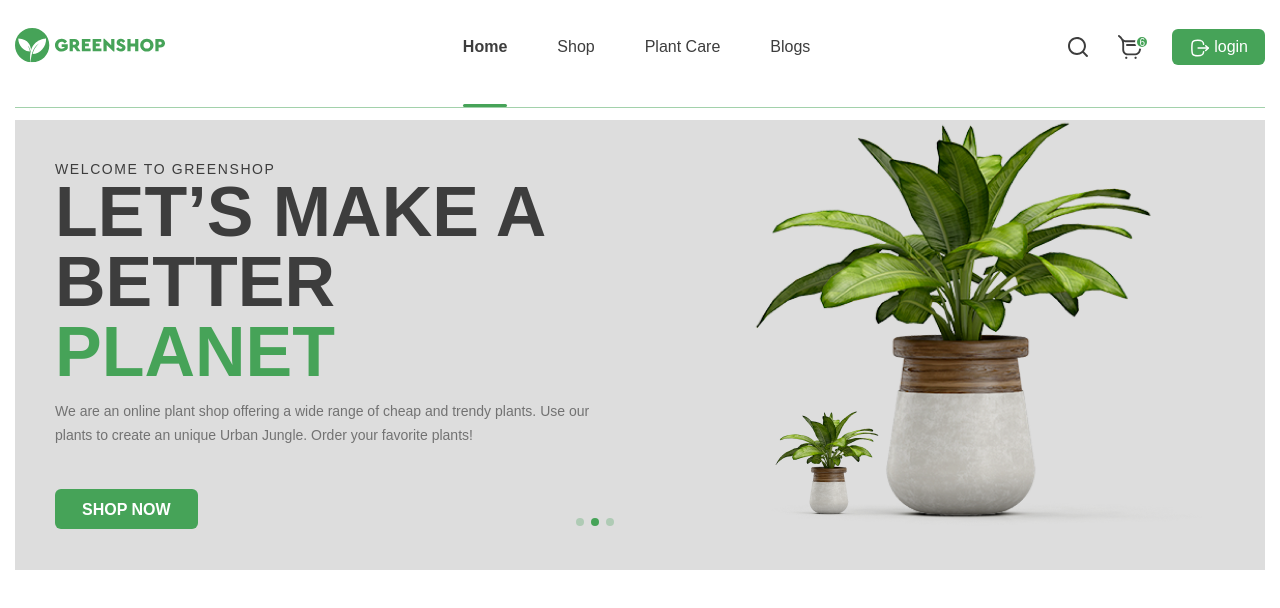
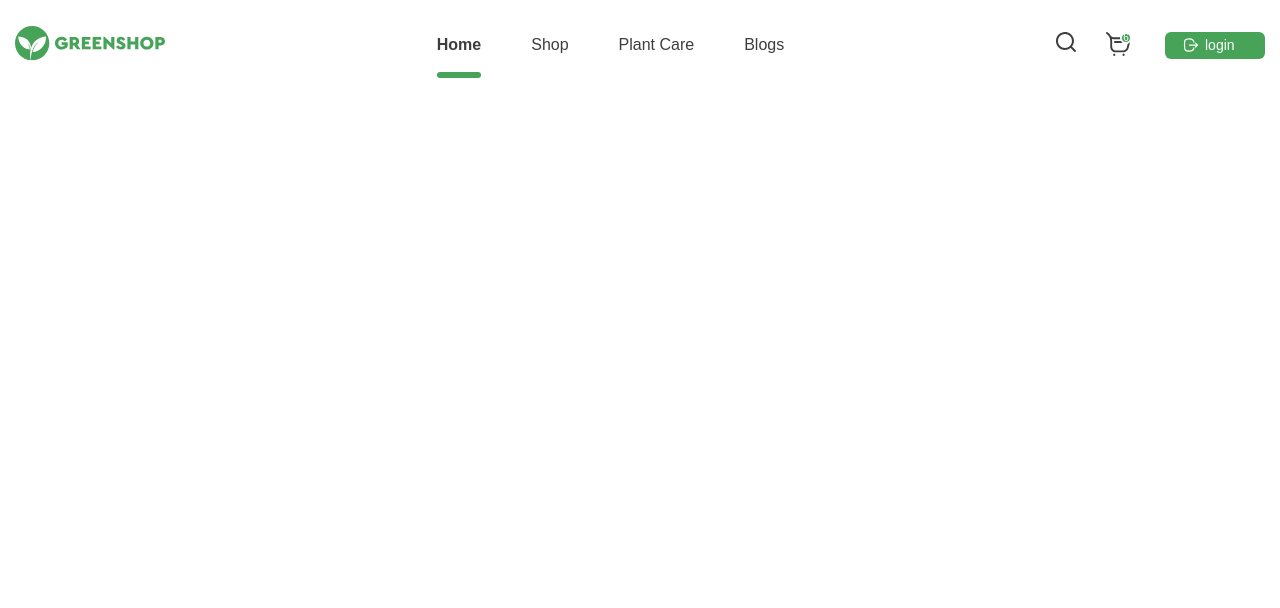
Before and after one commit to Maxxiim/test, a website built with Vite: page index.html in a window 1280 px wide. Built offline with nearby package versions, Linux system fonts and the light colour scheme; files whose address does not match are found by name.

Commit message:
Second commit

```diff
--- a/assets/scss/components/header.scss
+++ b/assets/scss/components/header.scss
@@ -1,114 +1,143 @@
-.header {
-    padding-top: 23px;
+.header {}
+
+.page__header {
+    padding-top: 26px;
 }
 
-.header__wrapper {
+.header__inner {
     display: flex;
     align-items: center;
     justify-content: space-between;
+    @include container();
 }
 
+// header logo start
+
+.header__logo {
+    width: 150px;
+}
+
+.header__logo_link {}
+
+// header nav start
+
+.header__nav {}
 
 .header__nav-list {
     display: flex;
 }
 
-.header__nav__item {
+.header__nav-list-item {
     position: relative;
+    margin-right: 50px;
+    font-size: 16px;
     line-height: 20px;
-    font-size: 16px;
-    margin-right: 50px;
+
+    &:last-child {
+        margin-right: 0;
+    }
 
     &::after {
         content: "";
+        position: absolute;
+        opacity: 0;
+        left: 0;
+        bottom: -23px;
+        border-radius: 3px;
         width: 100%;
-        position: absolute;
-        height: 3px;
-        border-radius: 3px;
-        background: rgba(70, 163, 88, 1);
-        bottom: -50px;
-        left: 0;
-        opacity: 0;
-        transition: all .4s ease-in-out;
+        border: 3px solid rgb(70, 163, 88);
+        transition: all .3s ease-in-out;
+    }
+
+    &_active {
+        opacity: 1;
+        font-weight: 700;
+        font-size: 16px;
+        line-height: 20px;
+    }
+
+    &_active::after {
+        opacity: 1;
+        font-weight: 700;
+        font-size: 16px;
+        line-height: 20px;
     }
 
     &:hover::after {
         opacity: 1;
     }
+}
 
-    &:last-child {
-        margin-right: 0;
+// header navbar start
+
+.header__navbar {
+    display: flex;
+}
+
+.header__navbar-search {
+    width: 20px;
+    cursor: pointer;
+
+    &_img {}
+}
+
+.header__navbar-basket {
+    margin-left: 30px;
+    margin-right: 35px;
+    position: relative;
+    cursor: pointer;
+    width: 24px;
+
+    &_img {
+        margin: 0;
+    }
+
+    &_counter {
+        margin: 0;
+        display: flex;
+        align-items: center;
+        justify-content: center;
+        position: absolute;
+        top: 0;
+        right: -2px;
+        width: 12px;
+        height: 12px;
+        border-radius: 50%;
+        border: 2px solid rgb(255, 255, 255);
+        background: rgb(70, 163, 88);
+
+        color: rgb(255, 255, 255);
+        font-size: 10px;
+        font-weight: 500;
+        line-height: 13px;
+
     }
 }
 
-.header__nav__active {
-    font-weight: 700;
-    font-size: 16px;
-    color: rgba(61, 61, 61, 1);
-
-    &::after {
-        opacity: 1;
-    }
-}
-
-
-.header__block {
-    display: flex;
-    align-items: center;
-}
-
-.header__block-item {
-    display: flex;
-    margin-right: 30px;
-
-    &:last-child {
-        margin-right: 0px;
-    }
-}
-
-.header__block__search,
-.header__block__basket {
-    position: relative;
+.header__navbar-login {
     cursor: pointer;
-}
-
-.header__block__basket::after {
-    content: "6";
-    position: absolute;
-    top: 0;
-    right: -7px;
     display: flex;
     align-items: center;
     justify-content: center;
-    font-weight: 500;
-    font-size: 10px;
-    border: 2px solid #fff;
-    width: 14px;
-    height: 14px;
-    color: rgba(255, 255, 255, 1);
-    border-radius: 50%;
-    background: rgba(70, 163, 88, 1);
-}
-
-.header__block__login {
-    font-size: 16px;
-    font-weight: 500;
-    color: rgba(255, 255, 255, 1);
-    gap: 4px;
-    border: none;
-    cursor: pointer;
-    padding: 9px 17px 7px 18px;
-    background-color: rgba(70, 163, 88, 1);
+    color: rgb(255, 255, 255);
     border-radius: 6px;
+    background: rgb(70, 163, 88);
+    width: 100px;
     transition: all .2s ease-in-out;
 
     &:hover {
-        background-color: rgba(66, 144, 82, 1);
+        background: rgb(52, 109, 63);
     }
+
+    &_img {
+        width: 16px;
+    }
+
+    &_text {
+        margin-left: 6px;
+        max-width: 42px;
+        display: inline;
+    }
+
+
 }
-
-.header__line {
-    padding: 18px;
-    width: 100%;
-    border-bottom: 0.3px solid rgba(70, 163, 88, 0.5);
-}
--- a/assets/scss/global.scss
+++ b/assets/scss/global.scss
@@ -18,6 +18,8 @@ p {
 a,
 ul,
 li {
+    padding: 0;
+    margin: 0;
     list-style: none;
     text-decoration: none;
     color: inherit;
@@ -33,8 +35,4 @@ body {
     color: rgba(61, 61, 61, 1);
 }
 
-.container {
-    margin: 0 auto;
-    max-width: 1300px;
-    padding: 0 15px;
-}
+.page {}
--- a/assets/scss/mixins.scss
+++ b/assets/scss/mixins.scss
@@ -0,0 +1,5 @@
+@mixin container {
+    margin: 0 auto;
+    max-width: 1300px;
+    padding: 0 15px;
+}
--- a/index.html
+++ b/index.html
@@ -11,14 +11,12 @@
 </head>
 
 <body>
-    <div class="header">
-        <div class="container">
-            <div class="header__wrapper">
-
+    <div class="page">
+        <div class="header page__header">
+            <div class="header__inner">
                 <div class="header__logo">
-                    <a href="#">
-                        <svg width="150" height="35" viewBox="0 0 150 35" fill="none"
-                            xmlns="http://www.w3.org/2000/svg">
+                    <a class="header__logo header__logo_link" href="#">
+                        <svg viewBox="0 0 150 35">
                             <g clip-path="url(#clip0_2_71)">
                                 <path
                                     d="M17.15 0C7.67748 0 0 7.67746 0 17.15C0 26.0201 6.73548 33.3175 15.3711 34.207C14.8496 29.9134 15.0436 26.4001 15.7067 23.5135C15.3347 21.7225 14.4898 19.0703 12.5734 17.1864C12.5734 17.1864 13.8348 19.0784 14.5181 21.6214C14.5181 21.6255 14.5221 21.6295 14.5221 21.6335C14.5949 21.9044 14.6596 22.1793 14.7162 22.4623C14.7283 22.527 14.7404 22.5917 14.7526 22.6604C14.8051 22.9515 14.8536 23.2426 14.886 23.5418C5.19513 22.3532 3.12921 13.6569 3.35561 10.3781C13.665 10.9482 15.7754 17.8292 16.0827 22.0985C19.4585 11.0412 30.1843 10.4024 31.0697 10.3781C31.4538 18.8763 25.1509 25.5026 17.6149 26.0807C17.6635 25.8503 17.7201 25.6198 17.7767 25.3934C17.7928 25.3247 17.813 25.26 17.8333 25.1913C17.8777 25.0296 17.9222 24.8679 17.9748 24.7061C17.995 24.6374 18.0192 24.5646 18.0394 24.4959C18.096 24.318 18.1567 24.1442 18.2173 23.9663C18.2335 23.9259 18.2456 23.8854 18.2618 23.845C18.3386 23.6348 18.4195 23.4326 18.5003 23.2305C18.5084 23.2143 18.5125 23.1941 18.5205 23.1779C18.5205 23.1779 18.5205 23.1779 18.5246 23.1779C20.4571 18.5043 24.0229 15.4439 24.0229 15.4439C17.0247 19.4868 15.8441 29.9983 15.6582 34.2231C16.1514 34.2676 16.6446 34.2999 17.15 34.2999C26.6225 34.2999 34.3 26.6225 34.3 17.15C34.3 7.67746 26.6225 0 17.15 0Z"
@@ -57,52 +55,58 @@
                                 </clipPath>
                             </defs>
                         </svg>
-
                     </a>
                 </div>
+                <!-- header__logo end -->
 
                 <nav class="header__nav">
                     <ul class="header__nav-list">
-                        <li class="header__nav-list header__nav__item header__nav__active">
+                        <li class="header__nav-list-item header__nav-list-item_active">
                             <a href="#">
                                 Home
                             </a>
                         </li>
-                        <li class="header__nav-list header__nav__item">
+                        <li class="header__nav-list-item">
                             <a href="#">
                                 Shop
                             </a>
                         </li>
-                        <li class="header__nav-list header__nav__item">
+                        <li class="header__nav-list-item">
                             <a href="#">
                                 Plant Care
                             </a>
                         </li>
-                        <li class="header__nav-list header__nav__item">
+                        <li class="header__nav-list-item">
                             <a href="#">
                                 Blogs
                             </a>
                         </li>
                     </ul>
                 </nav>
+                <!-- header nav end -->
 
-                <div class="header__block">
-                    <div class="header__block-item header__block__search">
-                        <svg width="20" height="20" viewBox="0 0 20 20" fill="none" xmlns="http://www.w3.org/2000/svg">
+                <div class="header__navbar">
+                    <div class="header__navbar-search">
+                        <svg class="header__navbar-search header__navbar-search_img" viewBox="0 0 20 20">
                             <path
                                 d="M14.5726 16.0029C10.5755 19.1865 4.988 18.3056 2.02842 14.6542C-0.828088 11.129 -0.64944 6.04347 2.44943 2.82482C5.65137 -0.500594 10.6854 -0.944524 14.3346 1.78337C15.642 2.76051 16.6183 4.00364 17.2542 5.50838C17.8938 7.02186 18.0881 8.59654 17.8663 10.2205C17.6452 11.837 17 13.2775 15.9499 14.6217C16.0349 14.6773 16.1255 14.7173 16.1904 14.7822C17.3448 15.9311 18.4947 17.0843 19.6491 18.2331C19.9227 18.5054 20.0589 18.8225 19.9776 19.2047C19.8165 19.9651 18.9107 20.2586 18.3298 19.7366C18.0575 19.4925 17.807 19.2234 17.5484 18.9649C16.6002 18.0177 15.6526 17.0699 14.7044 16.1227C14.665 16.0853 14.6238 16.0503 14.5726 16.0029ZM15.9605 8.98677C15.9705 5.12689 12.8529 2.00627 8.98261 2.00065C5.12292 1.99503 2.00781 5.09068 1.99094 8.94806C1.97408 12.8173 5.08544 15.9467 8.96762 15.9648C12.8117 15.9829 15.9505 12.8504 15.9605 8.98677Z"
                                 fill="#3D3D3D" />
                         </svg>
                     </div>
-                    <div class="header__block-item header__block__basket">
-                        <svg width="24" height="24" viewBox="0 0 24 24" fill="none" xmlns="http://www.w3.org/2000/svg">
+                    <!-- navbar search end -->
+
+                    <div class="header__navbar-basket">
+                        <svg class="header__navbar-basket header__navbar-basket_img" viewBox="0 0 24 24">
                             <path
                                 d="M17.1567 20.25H9.89163C6.79003 20.25 4.26667 17.7267 4.26667 14.6251V8.85947C4.26667 5.9762 2.82958 3.30739 0.422521 1.72031C-0.00975775 1.43531 -0.129101 0.853876 0.155897 0.421598C0.440896 -0.0107278 1.02228 -0.130118 1.45465 0.154974C2.82874 1.06097 3.94351 2.2559 4.74067 3.63167C4.91293 3.82466 6.30202 5.29699 8.57919 5.29699H19.3748C22.3201 5.24191 24.6254 8.19769 23.8554 11.0406L22.6126 15.9939C21.9839 18.4998 19.7404 20.25 17.1567 20.25ZM5.90513 6.64234C6.06099 7.36238 6.14166 8.10483 6.14166 8.85947V14.6251C6.14166 16.6928 7.8239 18.375 9.89163 18.375H17.1567C18.8792 18.375 20.3748 17.2082 20.794 15.5376L22.0367 10.5844C22.4943 8.89509 21.1243 7.13931 19.3748 7.17198H8.57914C7.54926 7.17198 6.65283 6.94993 5.90513 6.64234ZM9.42289 22.8281C9.42289 22.1809 8.89822 21.6563 8.25102 21.6563C6.69609 21.7182 6.69745 23.9387 8.25102 24C8.89822 24 9.42289 23.4753 9.42289 22.8281ZM18.751 22.8281C18.751 22.1809 18.2263 21.6563 17.5791 21.6563C16.0242 21.7182 16.0255 23.9387 17.5791 24C18.2263 24 18.751 23.4753 18.751 22.8281ZM20.3123 9.98446C20.3123 9.46668 19.8925 9.04697 19.3748 9.04697H8.95414C7.71027 9.09647 7.71121 10.8729 8.95414 10.922H19.3748C19.8925 10.922 20.3123 10.5022 20.3123 9.98446Z"
                                 fill="#3D3D3D" />
                         </svg>
+                        <span class="header__navbar-basket header__navbar-basket_counter">6</span>
                     </div>
-                    <div class="header__block-item header__block__login">
-                        <svg width="20" height="20" viewBox="0 0 20 20" fill="none" xmlns="http://www.w3.org/2000/svg">
+                    <!-- navbar basket end -->
+
+                    <div class="header__navbar-login">
+                        <svg class="header__navbar-login header__navbar-login_img" viewBox="0 0 20 20" fill="none">
                             <path d="M18.1601 10.1006H8.12598" stroke="white" stroke-width="1.5" stroke-linecap="round"
                                 stroke-linejoin="round" />
                             <path d="M15.7212 7.67059L18.1612 10.1006L15.7212 12.5306" stroke="white" stroke-width="1.5"
@@ -111,45 +115,16 @@
                                 d="M13.6342 6.35823C13.3592 3.3749 12.2425 2.29156 7.80082 2.29156C1.88332 2.29156 1.88332 4.21656 1.88332 9.9999C1.88332 15.7832 1.88332 17.7082 7.80082 17.7082C12.2425 17.7082 13.3592 16.6249 13.6342 13.6416"
                                 stroke="white" stroke-width="1.5" stroke-linecap="round" stroke-linejoin="round" />
                         </svg>
-                        <p>login</p>
+                        <p class="header__navbar-login header__navbar-login_text">login</p>
                     </div>
                 </div>
+                <!-- header navbar end -->
 
             </div>
-            <div class="header header__line"></div>
         </div>
     </div>
 
-    <div class="intro">
-        <div class="container">
-            <div class="intro__wrapper">
 
-                <div class="intro__content">
-                    <p class="intro__content intro__content__welcome">Welcome to GreenShop</p>
-                    <h1 class="intro__content intro__content__title">
-                        Let’s Make a
-                        Better <span>Planet</span>
-                    </h1>
-                    <p class="intro__content intro__content__description">
-                        We are an online plant shop offering a wide range of cheap and trendy plants. Use our plants to
-                        create an unique Urban Jungle. Order your favorite plants!
-                    </p>
-
-                    <button class="btn btn__intro">Shop Now</button>
-                </div>
-
-                <div class="intro__block">
-                    <img class="intro__block intro__block__small" src="img/intro/small.png" alt="">
-                    <img class="intro__block intro__block__big" src="img/intro/big.png" alt="">
-                </div>
-
-                <div class="intro intro__circle"></div>
-            </div>
-            <!-- intro__wrapper end -->
-        </div>
-    </div>
-
-    <script src="js/main.js"></script>
     <script type="module" src="/main.js"></script>
 </body>
 
--- a/main.js
+++ b/main.js
@@ -1,2 +1 @@
 import './assets/scss/main.scss'
-alert(123)
--- a/vite.config.js
+++ b/vite.config.js
@@ -1,5 +1,4 @@
 import { defineConfig } from 'vite'
 
 export default defineConfig({
-
 })
```
Also changed, not shown: javascript.svg (deleted).
